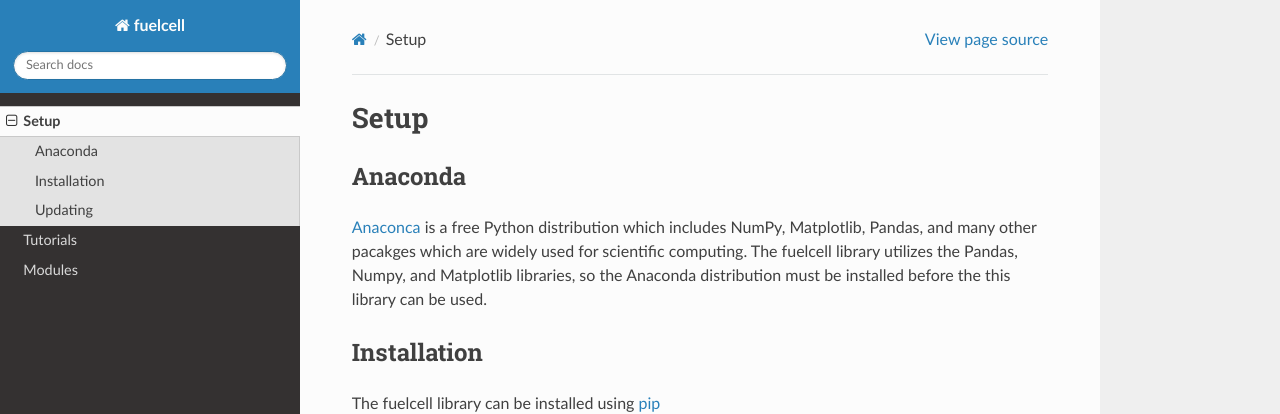
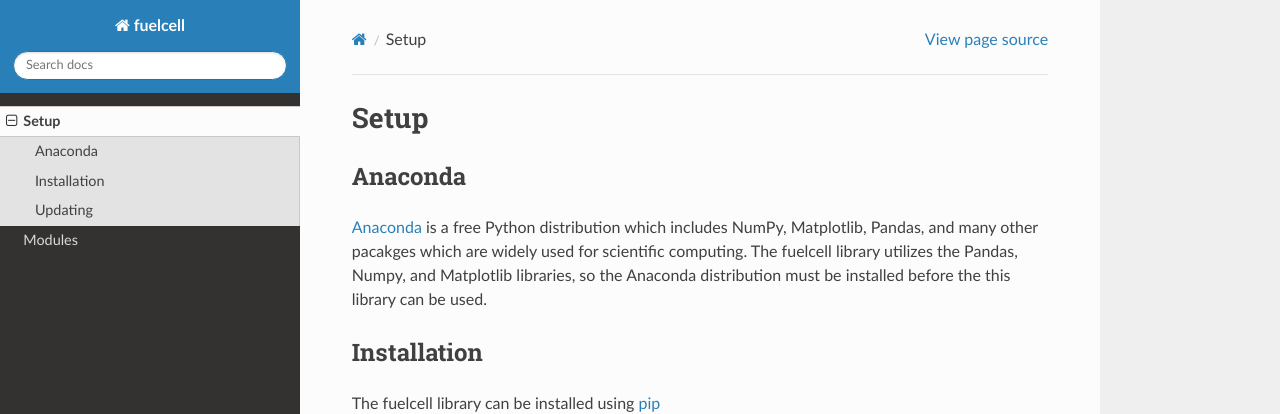
Before and after one commit to samaygarg/fuelcell, a Sphinx documentation site: the page built from docs/setup.rst, in a window 1280 px wide. Shown: the top 414 px of the page. Built offline with Sphinx 7.4.7 and the Read the Docs theme 2.0.0, drawn with Linux system fonts in a browser that asks for light colours.

Commit message:
updated documentation

```diff
--- a/docs/index.rst
+++ b/docs/index.rst
@@ -12,5 +12,4 @@ Contents
    :maxdepth: 1
 
    setup.rst
-   tutorials/index.rst
    modules/index.rst
--- a/docs/modules/datums.rst
+++ b/docs/modules/datums.rst
@@ -4,4 +4,4 @@ fuelcell.datums
 Data processing functions
 
 .. automodule:: fuelcell.datums
-	:members:
+	:members
--- a/docs/setup.rst
+++ b/docs/setup.rst
@@ -4,7 +4,7 @@ Setup
 
 Anaconda
 ---------
-`Anaconca <https://www.anaconda.com/products/individual>`_ is a free Python distribution which includes NumPy, Matplotlib, Pandas, and many other pacakges which are widely used for scientific computing. The fuelcell library utilizes the Pandas, Numpy, and Matplotlib libraries, so the Anaconda distribution must be installed before the this library can be used.
+`Anaconda <https://www.anaconda.com/products/individual>`_ is a free Python distribution which includes NumPy, Matplotlib, Pandas, and many other pacakges which are widely used for scientific computing. The fuelcell library utilizes the Pandas, Numpy, and Matplotlib libraries, so the Anaconda distribution must be installed before the this library can be used.
 
 
 Installation
```
